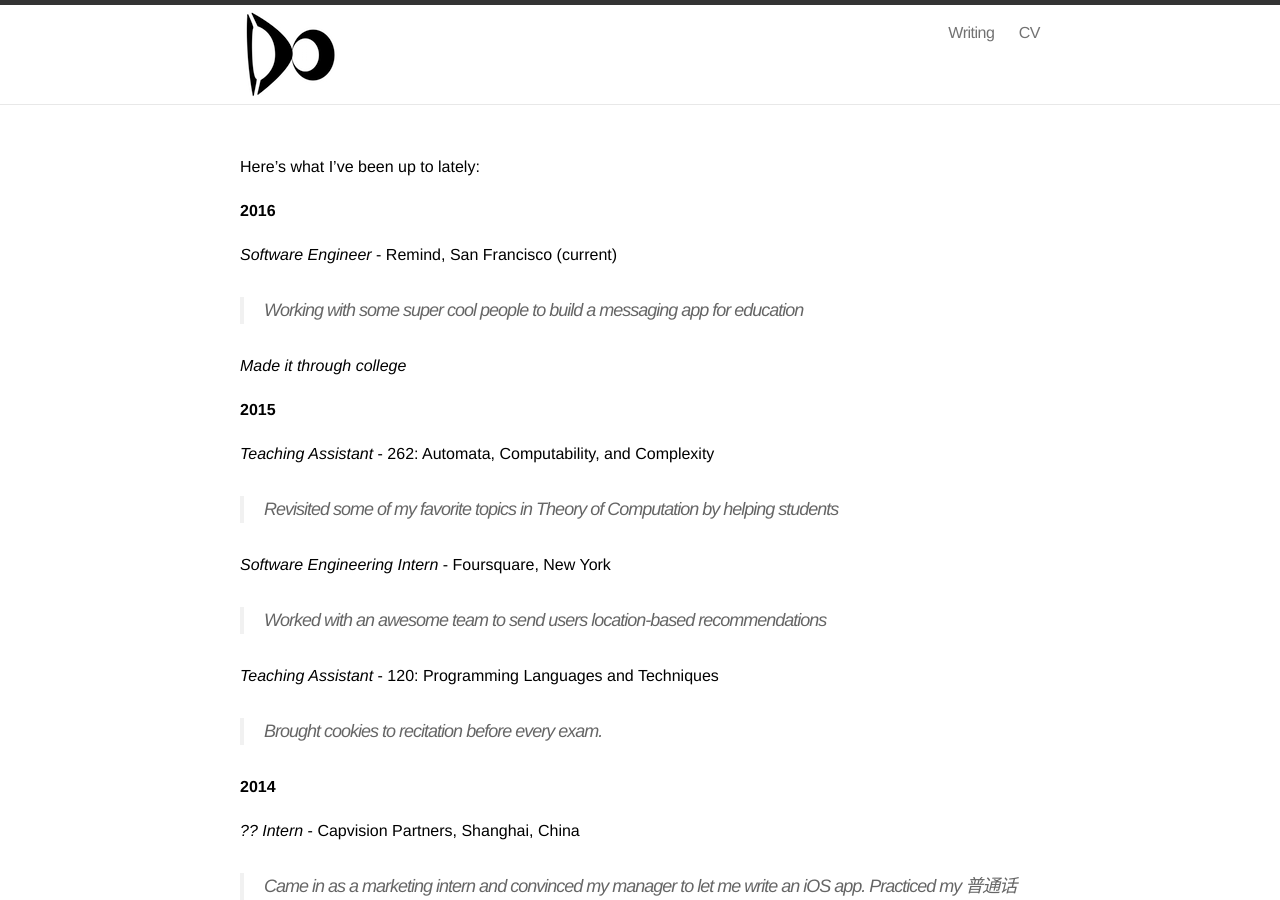
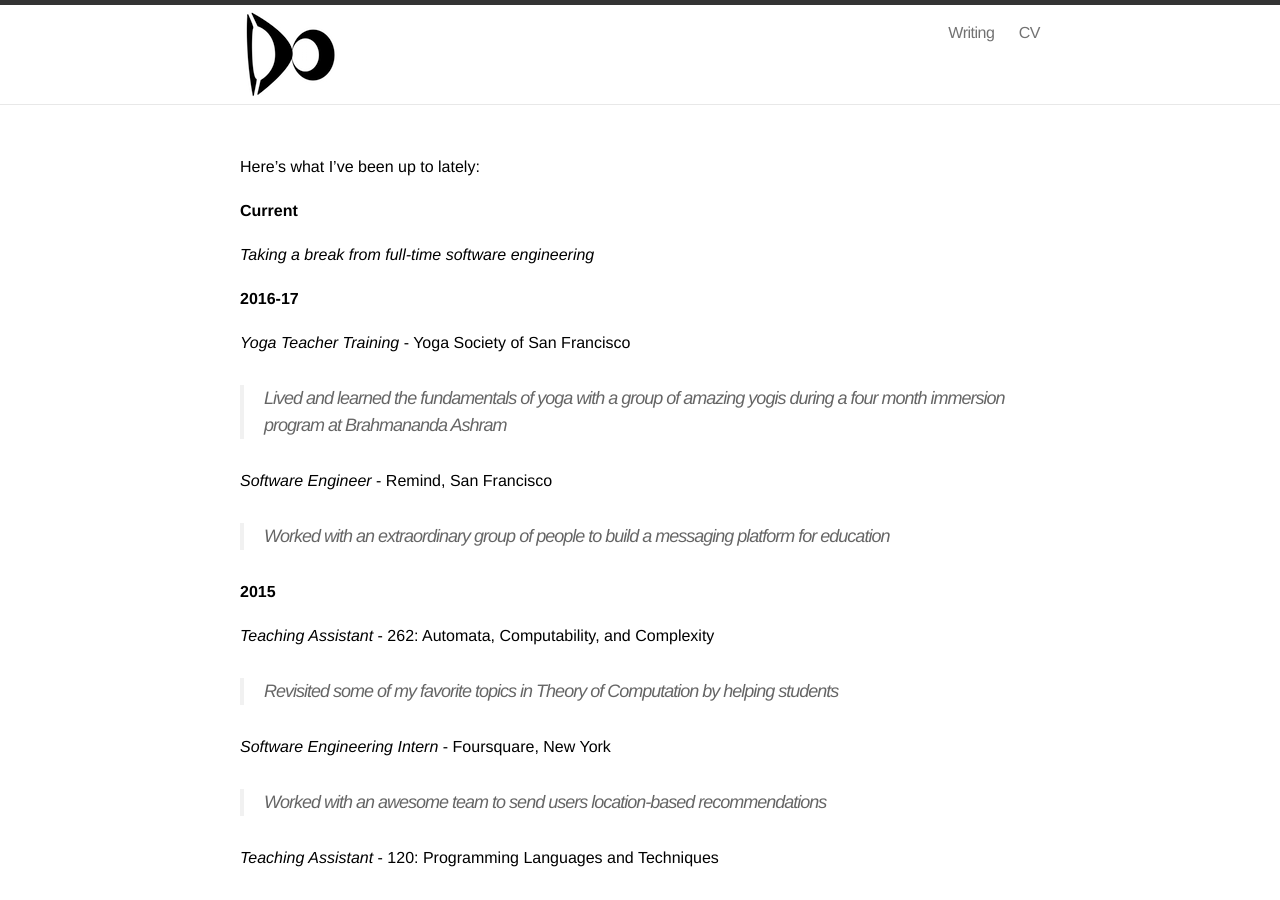
Before and after one commit to dericko/dericko.github.io, a Jekyll site: the page built from zabout.md, in a window 1280 px wide and 900 px high. Built offline with Jekyll 4.4.1, drawn with Linux system fonts in a browser that asks for light colours.

Commit message:
Update about me

```diff
--- a/zabout.md
+++ b/zabout.md
@@ -7,13 +7,19 @@ published: true
 
 Here's what I've been up to lately:
 
-__2016__
+__Current__
 
-_Software Engineer_ - Remind, San Francisco (current)
+_Taking a break from full-time software engineering_
 
-> Working with some super cool people to build a messaging app for education
+__2016-17__
 
-_Made it through college_
+_Yoga Teacher Training_ - Yoga Society of San Francisco
+
+> Lived and learned the fundamentals of yoga with a group of amazing yogis during a four month immersion program at Brahmananda Ashram
+
+_Software Engineer_ - Remind, San Francisco
+
+> Worked with an extraordinary group of people to build a messaging platform for education
 
 __2015__
 
@@ -33,8 +39,7 @@ __2014__
 
 _?? Intern_ - Capvision Partners, Shanghai, China
 
-> Came in as a marketing intern and convinced my manager to let me write an iOS
-app. Practiced my 普通话 through [song](https://www.youtube.com/watch?v=uDyo6IAnbVY) and upped my badminton game
+> Came in as a marketing intern and convinced my manager to let me write an iOS app. Practiced my 普通话 through [song](https://www.youtube.com/watch?v=uDyo6IAnbVY) and upped my badminton game
 
 _Treasurer_ - oikos Penn
 
@@ -42,22 +47,19 @@ _Treasurer_ - oikos Penn
 
 _Brother At Large_ -  Pi Kappa Alpha
 
-> Fulfilled an obscurely-named role designed to break tied votes in the executive
-board for an organization whose existence may or may not be legitimate
+> Fulfilled an obscurely-named role designed to break tied votes in the executive board for an organization whose existence may or may not be legitimate
 
 __2013__
 
 _Product Development Intern_ - Resonate LLC, Berwyn, PA
 
-> Spent a summer and a couple semesters learning about sustainability and software
-as a service. Realized how much more fun I would be having if I wrote code.
+> Spent a summer and a couple semesters learning about sustainability and software as a service. Realized how much more fun I would be having if I wrote code.
 
 __2012__
 
 _Research Assistant_ - University of Pennsylvania
 
-> Did a bunch of research on "violent non-state actors" (e.g. terrorist orgs), some
-profiles for my mentor professor's books, and collected data for the [Terrorism Network Project](http://fordschool.umich.edu/news/2012/mapping-terror-understanding-terrorist-networks-and-alliances).
+> Did a bunch of research on "violent non-state actors" (e.g. terrorist orgs), some profiles for my mentor professor's books, and collected data for the [Terrorism Network Project](http://fordschool.umich.edu/news/2012/mapping-terror-understanding-terrorist-networks-and-alliances).
 
 __Previous__
 
```
